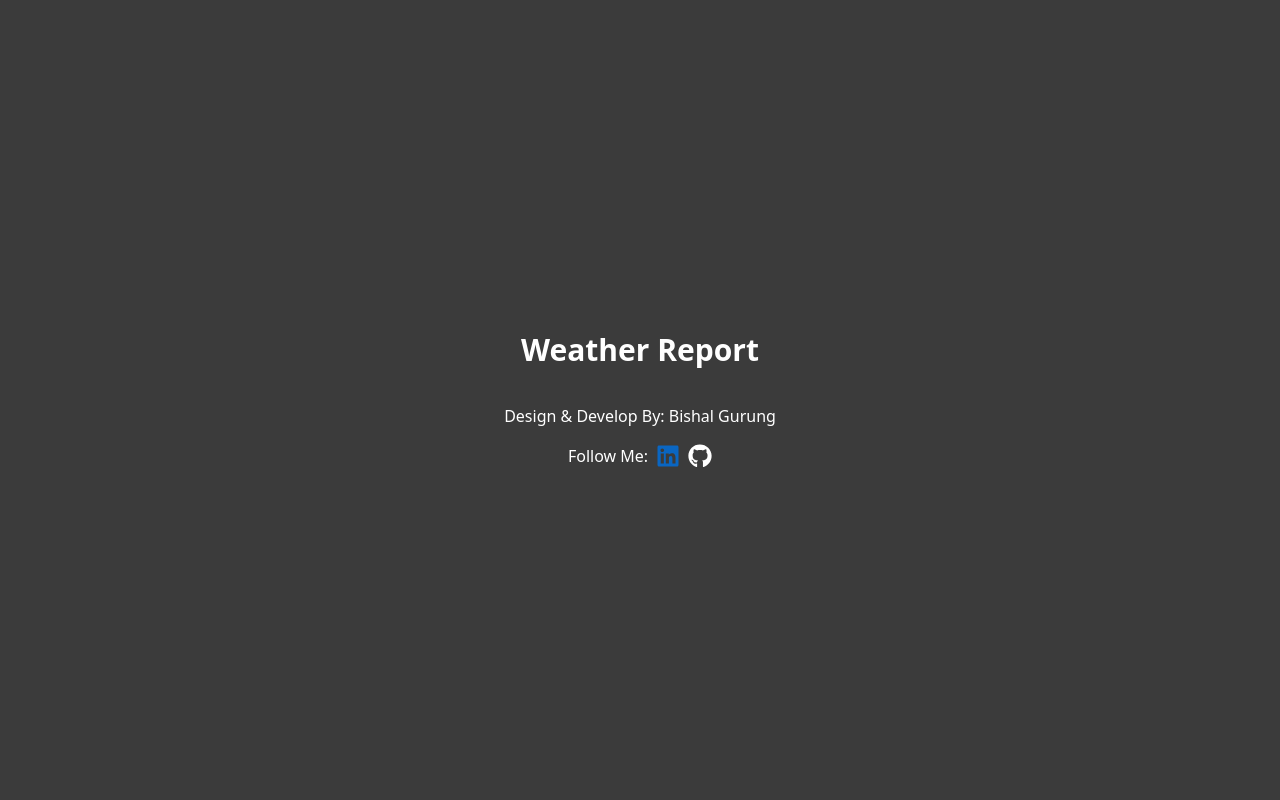
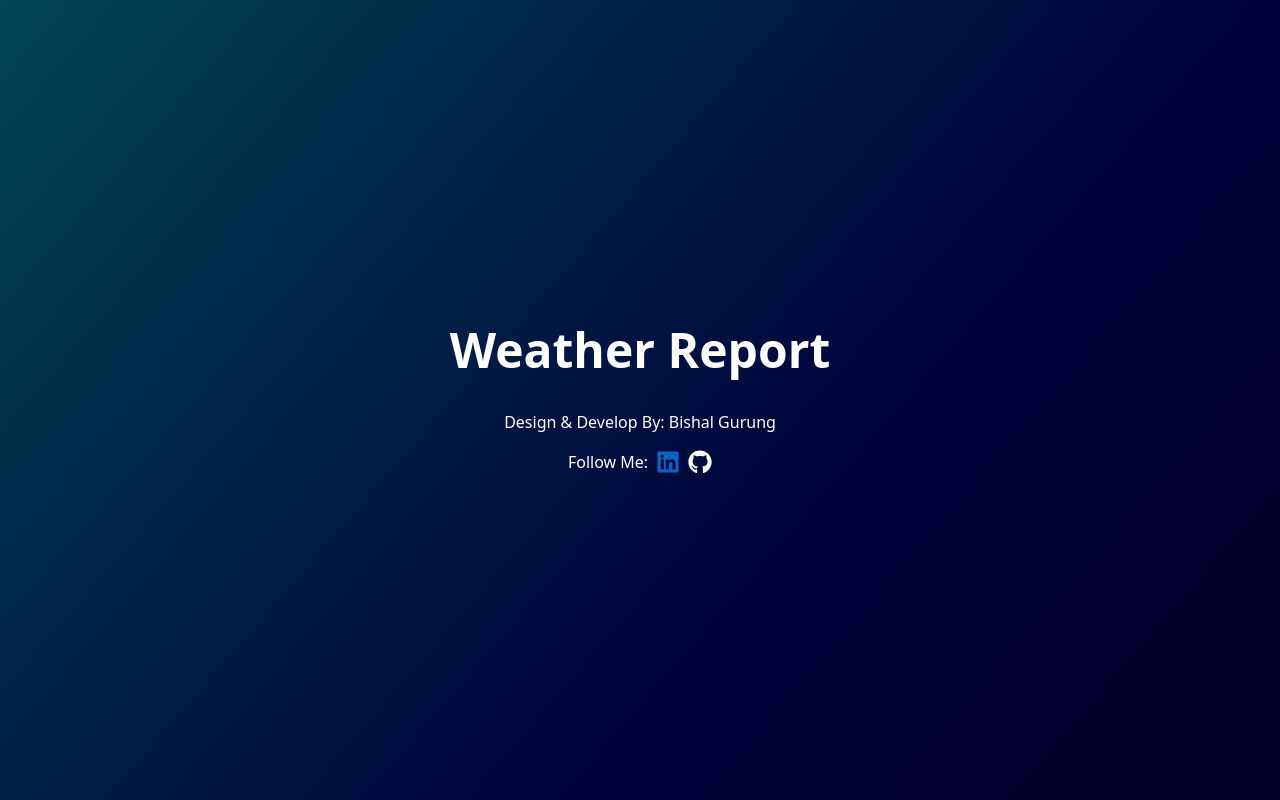
Before and after one commit to gurungbsal18/weather-app, a React (Vite) app: page / in a window 1280 px wide. Built offline with nearby package versions, Linux system fonts and the light colour scheme; no server answers.

Commit message:
background and logo update

```diff
--- a/index.html
+++ b/index.html
@@ -2,7 +2,7 @@
 <html lang="en">
   <head>
     <meta charset="UTF-8" />
-    <link rel="icon" type="image/svg+xml" href="/vite.svg" />
+    <link rel="icon" type="image/svg+xml" href="/logo.png" />
     <meta name="viewport" content="width=device-width, initial-scale=1.0" />
     <meta http-equiv="Content-Security-Policy" content="upgrade-insecure-requests">
     <title>Weather App</title>
--- a/src/components/GetWeatherApi.jsx
+++ b/src/components/GetWeatherApi.jsx
@@ -44,7 +44,7 @@ function GetWeatherApi() {
   console.log(weatherData);
   return (
     <>
-      <h1 className="font-bold text-3xl! md:text-4xl text-white mb-5">
+      <h1 className="font-bold text-3xl! md:text-5xl! text-white mb-5">
         Weather Report
       </h1>
 
--- a/src/index.css
+++ b/src/index.css
@@ -7,7 +7,8 @@
 
   color-scheme: light dark;
   color: rgba(255, 255, 255, 0.87);
-  background-color: #3b3b3b !important;
+  background: rgb(2,0,36);
+  background: linear-gradient(311deg, rgba(2,0,36,1) 0%, rgba(0,0,59,1) 35%, rgba(0,70,84,1) 100%);
 
   font-synthesis: none;
   text-rendering: optimizeLegibility;
```
Also changed, not shown: public/logo.png (added), public/logo.webp (added).
